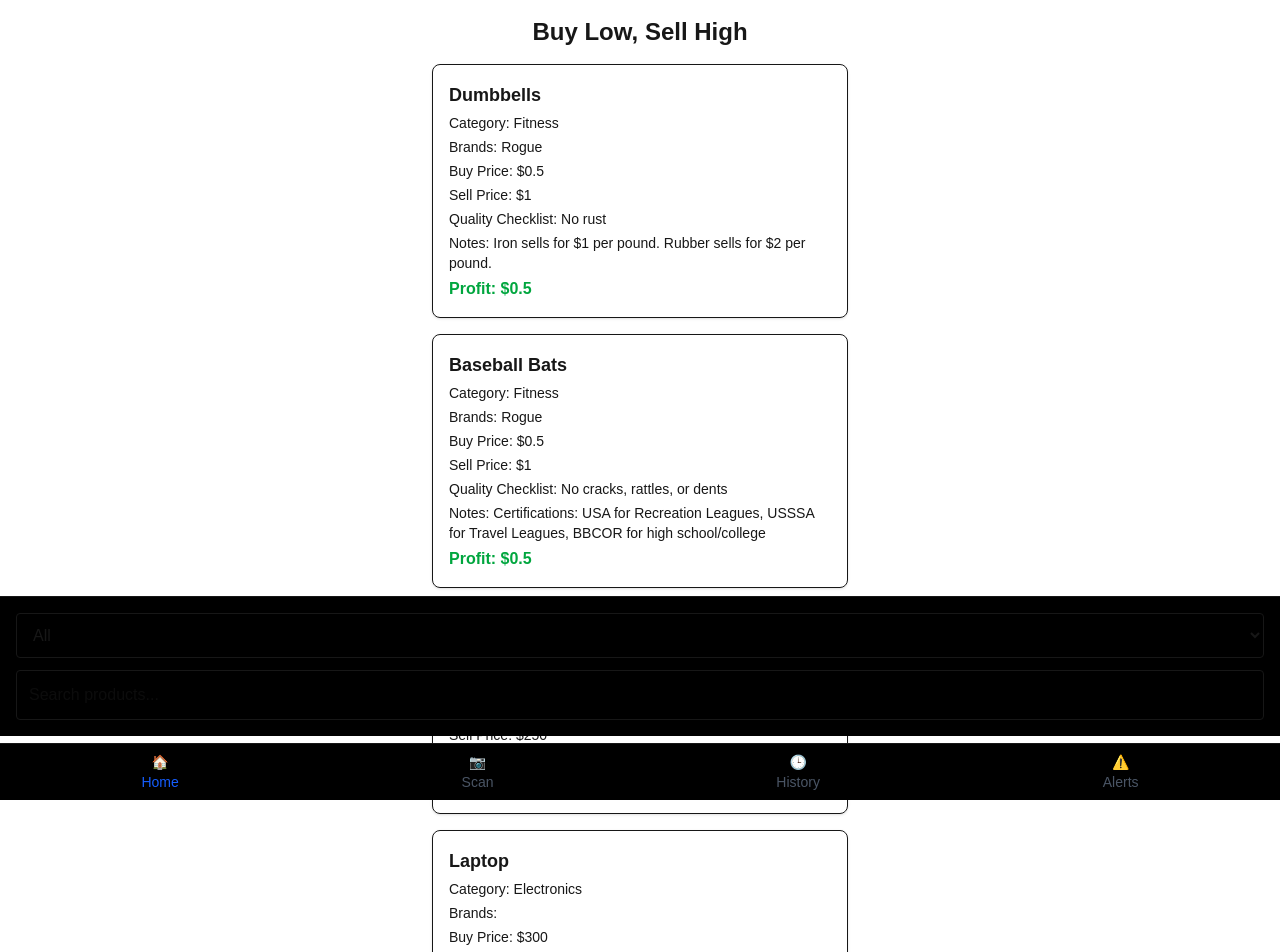
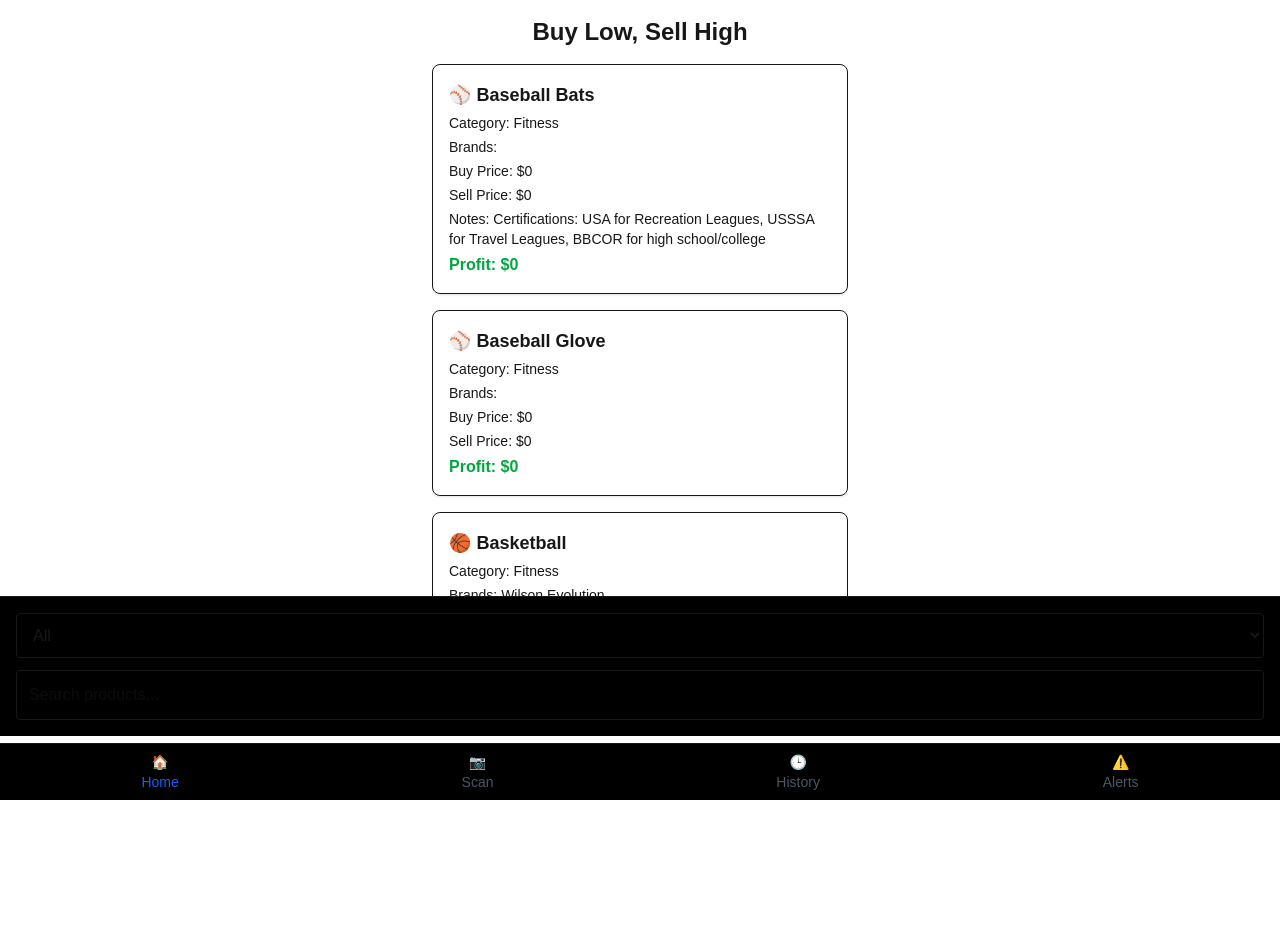
Before and after one commit to ehoover3/sigbiz, a Next.js app: page / in a window 1280 px wide. Shown: the top 952 px of the page. After the commit the page ends 800 px from the top, so only its background shows below. Built offline with nearby package versions, Linux system fonts and the light colour scheme.

Commit message:
Add emojis to product item name

```diff
--- a/data/products.json
+++ /dev/null
@@ -1,83 +0,0 @@
-[
-  {
-    "id": 1,
-    "name": "Dumbbells",
-    "category": "Fitness",
-    "brands": ["Rogue"],
-    "buyPrice": 0.5,
-    "sellPrice": 1,
-    "qualityChecklist": "No rust",
-    "notes": "Iron sells for $1 per pound. Rubber sells for $2 per pound."
-  },
-  {
-    "id": 1,
-    "name": "Baseball Bats",
-    "category": "Fitness",
-    "brands": ["Rogue"],
-    "buyPrice": 0.5,
-    "sellPrice": 1,
-    "qualityChecklist": "No cracks, rattles, or dents",
-    "notes": "Certifications: USA for Recreation Leagues, USSSA for Travel Leagues, BBCOR for high school/college"
-  },
-  {
-    "id": 2,
-    "name": "Guitar",
-    "category": "Music",
-    "brands": [],
-    "buyPrice": 100,
-    "sellPrice": 250,
-    "qualityChecklist": "",
-    "notes": "Fender Stratocaster, great condition."
-  },
-  {
-    "id": 3,
-    "name": "Laptop",
-    "category": "Electronics",
-    "brands": [],
-    "buyPrice": 300,
-    "sellPrice": 600,
-    "qualityChecklist": "",
-    "notes": "Apple MacBook Pro, 2019 model. Scratches on lid."
-  },
-
-  {
-    "id": 1,
-    "name": "Dumbbells",
-    "category": "Fitness",
-    "brands": ["Rogue"],
-    "buyPrice": 0.5,
-    "sellPrice": 1,
-    "qualityChecklist": "No rust",
-    "notes": "Iron sells for $1 per pound. Rubber sells for $2 per pound."
-  },
-  {
-    "id": 1,
-    "name": "Baseball Bats",
-    "category": "Fitness",
-    "brands": ["Rogue"],
-    "buyPrice": 0.5,
-    "sellPrice": 1,
-    "qualityChecklist": "No cracks, rattles, or dents",
-    "notes": "Certifications: USA for Recreation Leagues, USSSA for Travel Leagues, BBCOR for high school/college"
-  },
-  {
-    "id": 2,
-    "name": "Guitar",
-    "category": "Music",
-    "brands": [],
-    "buyPrice": 100,
-    "sellPrice": 250,
-    "qualityChecklist": "",
-    "notes": "Fender Stratocaster, great condition."
-  },
-  {
-    "id": 3,
-    "name": "Laptop",
-    "category": "Electronics",
-    "brands": [],
-    "buyPrice": 300,
-    "sellPrice": 600,
-    "qualityChecklist": "",
-    "notes": "Apple MacBook Pro, 2019 model. Scratches on lid."
-  }
-]
--- /dev/null
+++ b/data/products/fitness.json
@@ -0,0 +1,46 @@
+[
+  {
+    "id": 1,
+    "emoji": "⚾️",
+    "name": "Baseball Bats",
+    "category": "Fitness",
+    "brands": [],
+    "buyPrice": 0,
+    "sellPrice": 0,
+    "qualityCheck": "No cracks, rattles, or dents",
+    "notes": "Certifications: USA for Recreation Leagues, USSSA for Travel Leagues, BBCOR for high school/college"
+  },
+  {
+    "id": 2,
+    "emoji": "⚾️",
+    "name": "Baseball Glove",
+    "category": "Fitness",
+    "brands": [],
+    "buyPrice": 0,
+    "sellPrice": 0,
+    "qualityCheck": "Full leather, no tears",
+    "notes": ""
+  },
+  {
+    "id": 3,
+    "emoji": "🏀",
+    "name": "Basketball",
+    "category": "Fitness",
+    "brands": ["Wilson Evolution"],
+    "buyPrice": 0,
+    "sellPrice": 0,
+    "qualityCheck": "",
+    "notes": ""
+  },
+  {
+    "id": 4,
+    "emoji": "💪",
+    "name": "Dumbbells",
+    "category": "Fitness",
+    "brands": ["Rogue"],
+    "buyPrice": 0.5,
+    "sellPrice": 1,
+    "qualityCheck": "No rust",
+    "notes": "Iron sells for $1 per pound. Rubber sells for $2 per pound."
+  }
+]
--- /dev/null
+++ b/data/products/music.json
@@ -0,0 +1,13 @@
+[
+  {
+    "id": 1,
+    "emoji": "🎸",
+    "name": "Guitar",
+    "category": "Music",
+    "brands": [],
+    "buyPrice": 20,
+    "sellPrice": 100,
+    "qualityCheck": "",
+    "notes": ""
+  }
+]
--- a/src/app/page.tsx
+++ b/src/app/page.tsx
@@ -1,6 +1,8 @@
 "use client";
 import { useState } from "react";
-import products from "../../data/products.json";
+import fitness from "../../data/products/fitness.json";
+import music from "../../data/products/music.json";
+const products = [...fitness, ...music];
 
 export default function Home() {
   const [query, setQuery] = useState("");
@@ -19,21 +21,25 @@ export default function Home() {
       <h1 className='text-2xl font-bold mb-4 text-center'>Buy Low, Sell High</h1>
 
       {/* Product list */}
+      <div className='overflow-y-auto mb-44' style={{ maxHeight: "calc(100vh - 16rem)", paddingBottom: "2rem" }}>
         <ul className='space-y-4'>
           {filteredProducts.map((item) => (
             <li key={item.id} className='p-4 border rounded-lg shadow'>
-            <h2 className='text-lg font-semibold mb-1'>{item.name}</h2>
+              <h2 className='text-lg font-semibold mb-1'>
+                {item.emoji} {item.name}
+              </h2>
               <p className='text-sm mb-1'>Category: {item.category}</p>
               <p className='text-sm mb-1'>Brands: {item.brands.join(", ")}</p>
               <p className='text-sm mb-1'>Buy Price: ${item.buyPrice}</p>
               <p className='text-sm mb-1'>Sell Price: ${item.sellPrice}</p>
-            {item.qualityChecklist && <p className='text-sm mb-1'>Quality Checklist: {item.qualityChecklist}</p>}
+              {item.qualityChecklist && <p className='text-sm mb-1'>Quality Check: {item.qualityCheck}</p>}
               {item.notes && <p className='text-sm mb-1'>Notes: {item.notes}</p>}
               <p className='font-bold text-green-600 mt-1'>Profit: ${item.sellPrice - item.buyPrice}</p>
             </li>
           ))}
           {filteredProducts.length === 0 && <p className='text-gray-500 text-center'>No products found.</p>}
         </ul>
+      </div>
 
       {/* Filters */}
       <div className='fixed bottom-16 left-0 w-full bg-black z-10 p-4 border-t shadow-inner'>
```
Lines whose indentation alone changed are shown as unchanged.
